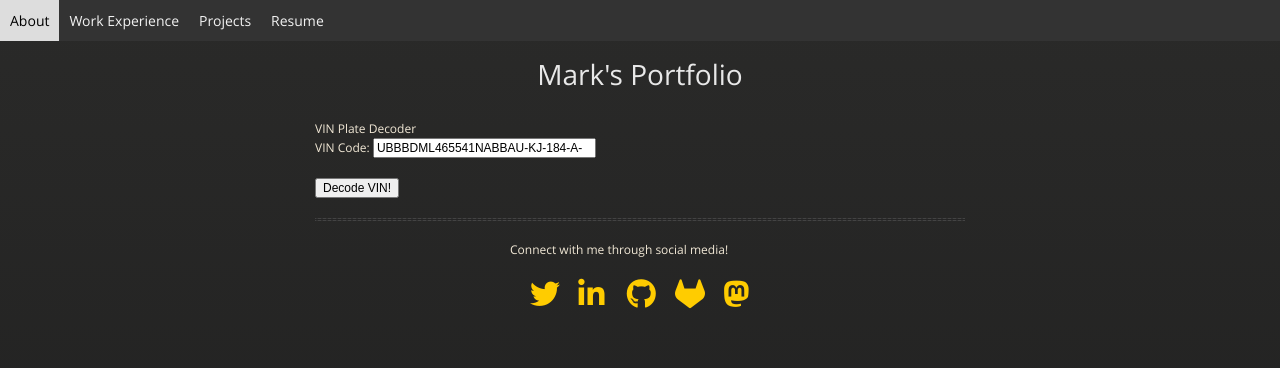
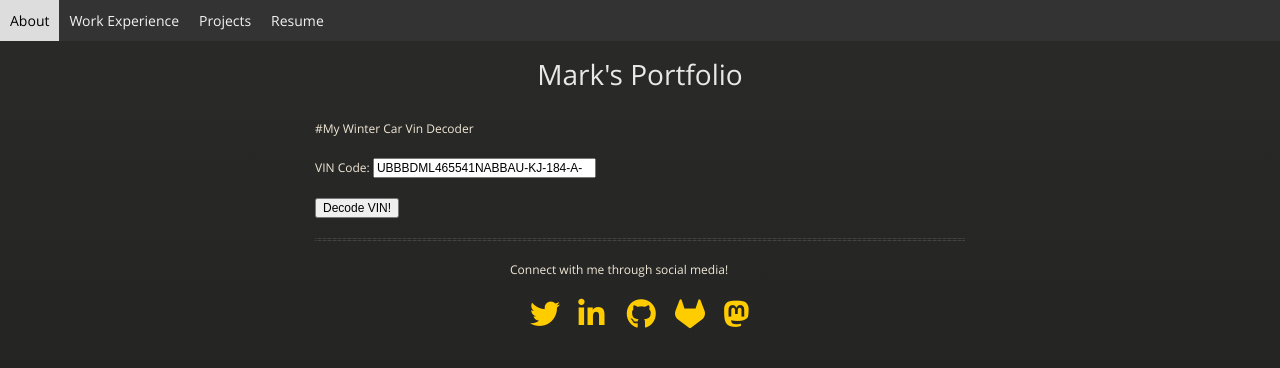
Before and after one commit to f03n1x/f03n1x.github.io, a Jekyll site: the page built from vindecoder.md, in a window 1280 px wide. Shown: the top 368 px of the page. Built offline with Jekyll 4.4.1, drawn with Linux system fonts in a browser that asks for light colours; nearby versions of some CDN libraries; our own code applies the rules of GitHub Pages for plain Markdown files; part of the change alters nothing that is shown.

Commit message:
Updated the Header for the decoder website + updated the portfolio text to be website

```diff
--- a/_includes/vindecoder.html
+++ b/_includes/vindecoder.html
@@ -3,7 +3,6 @@
 
 	<body bgcolor="#cecece">
 
-		<label for=fname>VIN Plate Decoder</label><br>
 		<!-- UBBBDML465541NABBAU-KJ-184-A- Is the code shown on the vinplate my summer car website -->
 		<p>VIN Code: <input type="text" id="vincode" value="UBBBDML465541NABBAU-KJ-184-A-" style="width:215px"></p>
 
--- a/_layouts/default.html
+++ b/_layouts/default.html
@@ -8,15 +8,15 @@
 	<!-- Begin Jekyll SEO tag v2.7.1 -->
 	<title>Mark Manson | Game Developer</title>
 	<meta name="generator" content="Jekyll v3.9.0" />
-	<meta property="og:title" content="Mark's Portfolio" />
+	<meta property="og:title" content="Mark's Website" />
 	<meta property="og:locale" content="en_US" />
 	<meta name="description" content="Mark Manson | Game Developer" />
 	<meta property="og:description" content="Mark Manson | Game Developer" />
 	<link rel="canonical" href="https://markmanson.dev/" />
 	<meta property="og:url" content="https://markmanson.dev/" />
-	<meta property="og:site_name" content="Mark's Portfolio" />
+	<meta property="og:site_name" content="Mark's Website" />
 	<meta name="twitter:card" content="summary" />
-	<meta property="twitter:title" content="Mark's Portfolio" />
+	<meta property="twitter:title" content="Mark's Website" />
 	<script type="application/ld+json">
 	{"description":"Mark Manson | Game Developer","url":"https://markmanson.dev/","@type":"WebSite","headline":"Mark Manson Game Developer","name":"Mark Manson | Game Developer","@context":"https://schema.org" }</script>
 	<!-- End Jekyll SEO tag -->
--- a/vindecoder.md
+++ b/vindecoder.md
@@ -1 +1,3 @@
+#My Winter Car Vin Decoder
+
 {% include vindecoder.html %}
```
